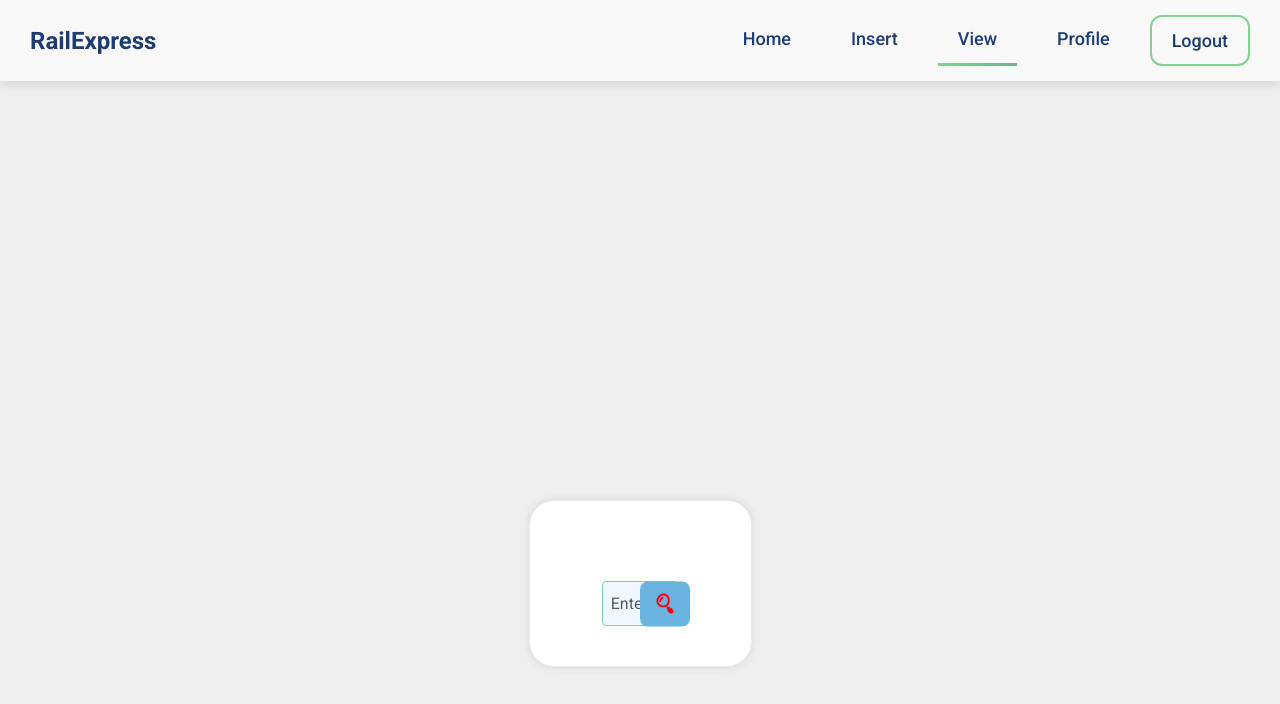
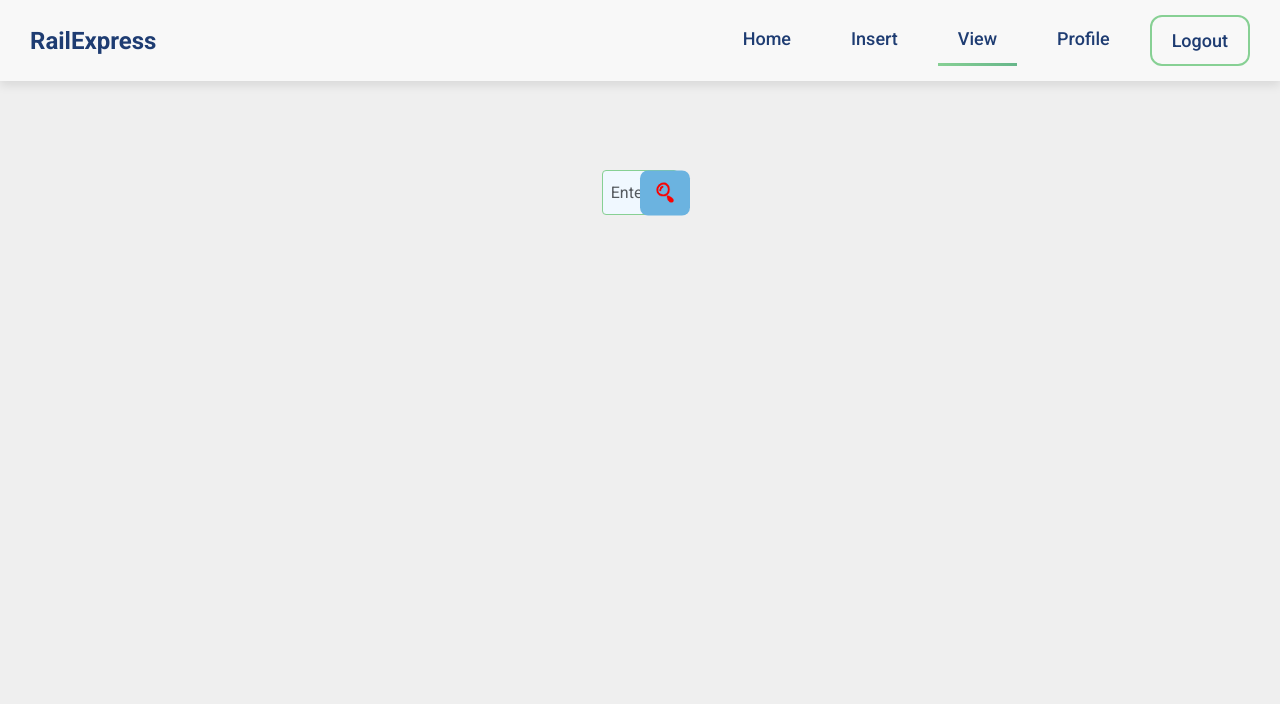
Before and after one commit to ParcelManagment/Website_Frontend, a React (Create React App) app in the folder Parcel_Management_System/: page /view in a window 1280 px wide. Shown: the top 704 px of the page. Built offline with nearby package versions, Linux system fonts and the light colour scheme; no server answers.

Commit message:
update view

```diff
--- a/Parcel_Management_System/src/Components/ViewPage/ViewPage.css
+++ b/Parcel_Management_System/src/Components/ViewPage/ViewPage.css
@@ -2,7 +2,7 @@
     display: flex;
     flex-direction: column;
     align-items: center;
-    margin-top: 500px;
+    margin-top: 100px;
     color: #1e3c72;
     margin-left: auto;
     margin-right: auto;
--- a/Parcel_Management_System/src/Components/ViewPage/ViewPage.jsx
+++ b/Parcel_Management_System/src/Components/ViewPage/ViewPage.jsx
@@ -87,9 +87,9 @@ const ViewPage = () => {
 
 
     return (
-        <div className="search-form-container container">
+        <div className="search-form-container">
         <form className="form row justify-content-center" onSubmit={handleSearch}>
-          <div className="input_wrapper col-md-6 col-sm-8 d-flex">
+          <div className="input_wrapper col-md-6 col-sm-8">
             <input
               type="text"
               placeholder="Enter Parcel ID Here..."
```
